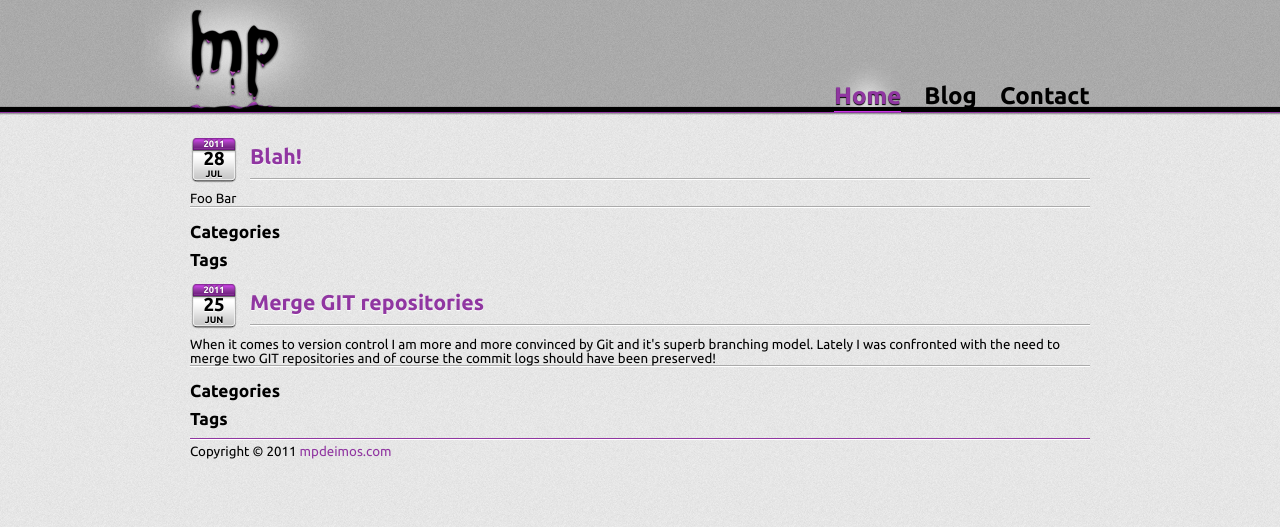
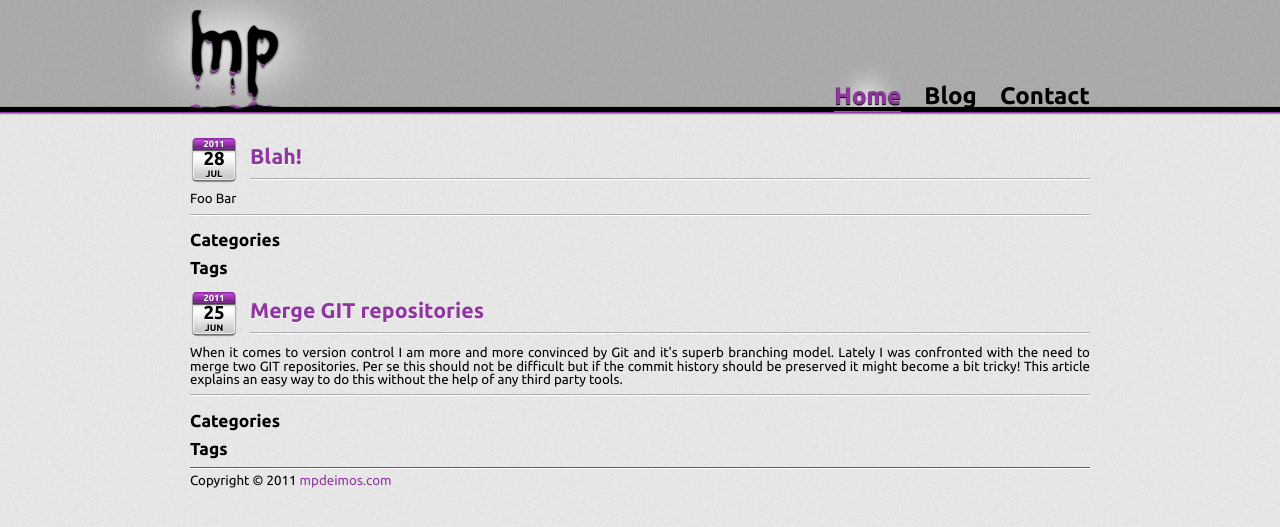
Before and after one commit to mpdeimos/mpdeimos.github.io, a Jekyll site: the page built from blog/index.html, in a window 1280 px wide. Shown: the top 527 px of the page. Built offline with Jekyll 4.4.1, drawn with Linux system fonts in a browser that asks for light colours; some web fonts are replaced.

Commit message:
fixing some validation errors

```diff
--- a/_includes/article.html
+++ b/_includes/article.html
@@ -9,10 +9,15 @@
 		{% endif %}
 		<div>
 			{% if page.type == 'blog-post' %}
+			{% if page.excerpt && page.excerptPrepend %}
+			<p class="articleTeaser">
+				{{ page.excerpt }}
+			</p>
+			{% endif %}
 			{{ articleContent }}
 			{% else %}
 			{% if article.excerpt %}
-			{{ article.excerpt }}
+			<p>{{ article.excerpt }}</p>
 			{% else %}
 			{{ article.content | truncatewords : site.blogPostExcerptLength }}
 			{% endif %}
--- a/_includes/sidebar.html
+++ b/_includes/sidebar.html
@@ -5,6 +5,6 @@
 {% for post in site.posts limit:site.sidebarNumRecentPosts %}
 	<li><a href="{{ post.url }}" title="{{ post.title }}">{{ post.title }}</a></li>
 {% endfor %}
-<ul>
-<nav>
+</ul>
+</nav>
 </section>
--- a/_layouts/blog-list.html
+++ b/_layouts/blog-list.html
@@ -3,8 +3,8 @@
 type: blog-list
 title: Blog
 ---
+<ol class="blogPostList">
 {% for article in site.categories['blog'] %}
-<ul id="blogPostList">
-	{% include article.html %}
-</ul>
+	<li>{% include article.html %}</li>
 {% endfor %}
+</ol>
--- a/_layouts/default.html
+++ b/_layouts/default.html
@@ -13,10 +13,8 @@
 	<header>
 		<div>
 			<hgroup>
-				<a href="/" rel="bookmark" title="link to mpdeimos.com">
-					<h1>mpdeimos.com</h1>
-					<h2>Welcome to my wip GitHub Page</h2>
-				</a>
+				<h1><a href="/" rel="bookmark" title="link to mpdeimos.com"><span>mpdeimos.com</span></a></h1>
+				{% if page.title != null %}<h2>{{ page.title }}</h2>{% endif %}
 			</hgroup>
 			<nav id="siteNavigation">
 				<ul>
--- a/blog/hacking/_posts/2011-06-25-merge-git-repositories.textile
+++ b/blog/hacking/_posts/2011-06-25-merge-git-repositories.textile
@@ -4,11 +4,9 @@
 tags:
 - git
 - version-control
+excerpt: When it comes to version control I am more and more convinced by Git and it's superb branching model. Lately I was confronted with the need to merge two GIT repositories. Per se this should not be difficult but if the commit history should be preserved it might become a bit tricky! This article explains an easy way to do this without the help of any third party tools.
+excerptPrepend: true
 ---
-
-When it comes to version control I am more and more convinced by Git and it's superb branching model.
-Lately I was confronted with the need to merge two GIT repositories and of course the commit logs should have been preserved!
-
 So this is the setup:
 
 * Main repository: @/repo@
--- a/res/css/screen.css
+++ b/res/css/screen.css
@@ -47,7 +47,9 @@
 	left: -45px;
 }
 
-body > header > div > hgroup > a { display: block; height: 100%; width: 200px;}
+body > header > div > hgroup a, body > header > div > hgroup h1 { display: block; height: 100%; width: 200px;}
+
+body > header > div > hgroup span, body > header > div > hgroup h2 {display: none;}
 
 body > header nav
 {
@@ -82,11 +84,6 @@
 	height: 49px;
 }
 
-body > header h1, body > header h2
-{
-	display: none;
-}
-
 /**** FOOTER ****/
 body > footer
 {
@@ -97,6 +94,8 @@
 body > footer > p, article > footer > *:first-child { margin-top: 0; padding-top: 5px; border-top: 1px solid white; }
 
 /**** ARTICLE ****/
+article {text-align: justify;}
+
 article ul, article ol
 {
 	margin-left: 20px;
@@ -110,3 +109,7 @@
 .calendar .calendarYear {font-size: 7pt; width: 48px; text-align: center; position: absolute; top: 4px; color: white; text-shadow: 0 -1px 1px rgba(0,0,0,0.5);}
 .calendar .calendarMonth {font-size: 7pt; width: 48px; text-align: center; position: absolute; top: 34px; color: black; text-shadow: 0 1px 1px #FFF; text-transform: uppercase;}
 .calendar .calendarDay {font-size: 14pt; width: 48px; text-align: center; position: absolute; top: 15px; color: black; text-shadow: 0 1px 1px #FFF;}
+
+article .articleTeaser {margin: 1em 0; font-size: 1.1em; }
+
+ol.blogPostList { list-style: none; }
```
